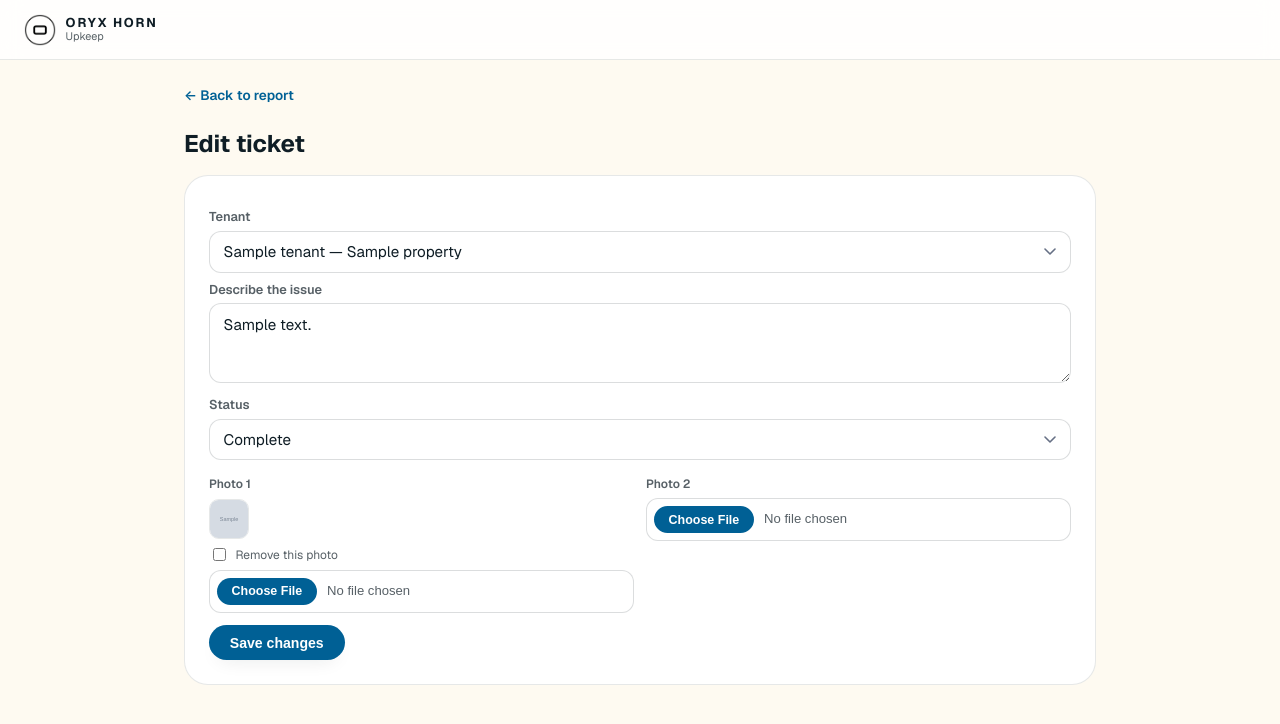
After one commit to info-oryx-horn/Claude-code, a Flask app: template tenant_ticketing/templates/edit_ticket.html in a window 1280 px wide. The commit adds this page. Shown: the top 724 px of the page. Run offline with Flask 3, Linux system fonts and the light colour scheme; the template is opened without the code that fills it: most values are stand-ins (such as "Sample title", 1, 10 or a date in 2020); grey boxes marked "Sample" are stand-in pictures.

Commit message:
Let the landlord edit any ticket
Adds an Edit link on each row of the landlord's ticket table, opening
a form pre-filled with the ticket's tenant, description, status, and
photos. Reassigning the tenant carries over their lease/property;
changing status sets/clears started_at and completed_at the same way
the handyman's status buttons do; each photo slot can be replaced or
removed, with the old file cleaned up from disk on replace/remove.

Co-Authored-By: Claude Sonnet 5 <noreply@anthropic.com>
Claude-Session: https://claude.ai/code/session_017K7J8DbLuRpj9FAm8P4ZcQ

```diff
--- a/tenant_ticketing/app.py
+++ b/tenant_ticketing/app.py
@@ -36,6 +36,14 @@ def _save_photo(file_storage):
     filename = f"{uuid.uuid4().hex}.{ext}"
     file_storage.save(UPLOAD_DIR / filename)
     return filename
+
+
+def _delete_photo(filename):
+    if not filename:
+        return
+    path = UPLOAD_DIR / filename
+    if path.exists():
+        path.unlink()
 
 
 def _create_ticket(tenant, description, photo_1, photo_2):
@@ -332,6 +340,81 @@ def create_ticket_for_tenant():
     return redirect(url_for("landlord_report"))
 
 
+@app.route("/landlord/tickets/<int:ticket_id>/edit", methods=["GET"])
+@login_required("landlord")
+def edit_ticket_form(ticket_id):
+    conn = db.get_conn()
+    ticket = conn.execute("SELECT * FROM tickets WHERE id = ?", (ticket_id,)).fetchone()
+    conn.close()
+    if ticket is None:
+        flash("Ticket not found.")
+        return redirect(url_for("landlord_report"))
+    tenants = db.list_tenants()
+    return render_template("edit_ticket.html", ticket=ticket, tenants=tenants)
+
+
+@app.route("/landlord/tickets/<int:ticket_id>/edit", methods=["POST"])
+@login_required("landlord")
+def edit_ticket(ticket_id):
+    conn = db.get_conn()
+    ticket = conn.execute("SELECT * FROM tickets WHERE id = ?", (ticket_id,)).fetchone()
+    if ticket is None:
+        conn.close()
+        flash("Ticket not found.")
+        return redirect(url_for("landlord_report"))
+
+    tenant_email = request.form.get("tenant_email", "").strip().lower()
+    description = request.form.get("description", "").strip()
+    status = request.form.get("status", "").strip()
+    tenant = db.get_user(tenant_email)
+
+    if tenant is None or tenant["role"] != "tenant":
+        conn.close()
+        flash("Pick a tenant from the list.")
+        return redirect(url_for("edit_ticket_form", ticket_id=ticket_id))
+    if not description:
+        conn.close()
+        flash("Please describe the issue.")
+        return redirect(url_for("edit_ticket_form", ticket_id=ticket_id))
+    if status not in ("in_queue", "in_process", "complete"):
+        conn.close()
+        flash("Unknown status.")
+        return redirect(url_for("edit_ticket_form", ticket_id=ticket_id))
+
+    updates = {
+        "tenant_email": tenant["email"],
+        "lease_id": tenant["lease_id"],
+        "property": tenant["property"],
+        "description": description,
+        "status": status,
+    }
+    if status != ticket["status"]:
+        if status == "in_process" and ticket["started_at"] is None:
+            updates["started_at"] = db.now_iso()
+        if status == "complete" and ticket["completed_at"] is None:
+            updates["completed_at"] = db.now_iso()
+        if status == "in_queue":
+            updates["started_at"] = None
+            updates["completed_at"] = None
+
+    for slot in ("photo_1", "photo_2"):
+        if request.form.get(f"remove_{slot}"):
+            _delete_photo(ticket[slot])
+            updates[slot] = None
+        else:
+            uploaded = _save_photo(request.files.get(slot))
+            if uploaded:
+                _delete_photo(ticket[slot])
+                updates[slot] = uploaded
+
+    with conn:
+        set_clause = ", ".join(f"{col} = ?" for col in updates)
+        conn.execute(f"UPDATE tickets SET {set_clause} WHERE id = ?", (*updates.values(), ticket_id))
+    conn.close()
+    flash("Ticket updated.")
+    return redirect(url_for("landlord_report"))
+
+
 @app.route("/landlord/tenants", methods=["POST"])
 @login_required("landlord")
 def add_tenant():
--- a/tenant_ticketing/static/style.css
+++ b/tenant_ticketing/static/style.css
@@ -141,6 +141,45 @@ td.photos { width: 1%; }
 .actions form { display: inline; }
 .actions button { padding: 0.45rem 1rem; font-size: 0.8rem; }
 
+.link-btn {
+  display: inline-flex;
+  align-items: center;
+  padding: 0.35rem 0.85rem;
+  border-radius: 999px;
+  border: 1px solid var(--ink-15);
+  background: var(--white);
+  color: var(--ink);
+  text-decoration: none;
+  font-size: 0.78rem;
+  font-weight: 600;
+  white-space: nowrap;
+}
+.link-btn:hover { background: var(--blue); border-color: var(--blue-deep); color: var(--blue-deep); }
+
+.back-link {
+  display: inline-block;
+  color: var(--blue-deep);
+  font-size: 0.85rem;
+  font-weight: 600;
+  text-decoration: none;
+  margin-bottom: 0.5rem;
+}
+.back-link:hover { text-decoration: underline; }
+
+.checkbox-label {
+  display: flex;
+  align-items: center;
+  gap: 0.4rem;
+  font-size: 0.8rem;
+  font-weight: 400;
+  color: var(--ink-70);
+  margin: 0.35rem 0;
+}
+.checkbox-label input[type="checkbox"] { width: auto; }
+
+.edit-thumb { margin: 0.4rem 0; }
+.edit-thumb img { width: 64px; height: 64px; }
+
 .flash {
   background: var(--sage);
   color: var(--sage-deep);
--- /dev/null
+++ b/tenant_ticketing/templates/edit_ticket.html
@@ -0,0 +1,58 @@
+{% extends "base.html" %}
+{% block title %}Edit Ticket{% endblock %}
+{% block content %}
+  <a href="{{ url_for('landlord_report') }}" class="back-link">&larr; Back to report</a>
+  <h1>Edit ticket</h1>
+
+  <div class="card">
+    <form method="post" action="{{ url_for('edit_ticket', ticket_id=ticket['id']) }}" enctype="multipart/form-data">
+      <label for="tenant_email">Tenant</label>
+      <select id="tenant_email" name="tenant_email" required>
+        {% for tenant in tenants %}
+          <option value="{{ tenant['email'] }}" {% if tenant['email'] == ticket['tenant_email'] %}selected{% endif %}>
+            {{ tenant['name'] }}{% if tenant['property'] %} — {{ tenant['property'] }}{% endif %}
+          </option>
+        {% endfor %}
+      </select>
+
+      <label for="description">Describe the issue</label>
+      <textarea id="description" name="description" rows="3" required>{{ ticket['description'] }}</textarea>
+
+      <label for="status">Status</label>
+      <select id="status" name="status" required>
+        <option value="in_queue" {% if ticket['status'] == 'in_queue' %}selected{% endif %}>In Queue</option>
+        <option value="in_process" {% if ticket['status'] == 'in_process' %}selected{% endif %}>In Process</option>
+        <option value="complete" {% if ticket['status'] == 'complete' %}selected{% endif %}>Complete</option>
+      </select>
+
+      <div class="photo-field">
+        <div>
+          <label for="photo_1">Photo 1</label>
+          {% if ticket['photo_1'] %}
+            <div class="photo-thumbs edit-thumb">
+              <a href="{{ url_for('uploaded_file', filename=ticket['photo_1']) }}" target="_blank" rel="noopener">
+                <img src="{{ url_for('uploaded_file', filename=ticket['photo_1']) }}" alt="Current photo 1">
+              </a>
+            </div>
+            <label class="checkbox-label"><input type="checkbox" name="remove_photo_1"> Remove this photo</label>
+          {% endif %}
+          <input type="file" id="photo_1" name="photo_1" accept="image/*">
+        </div>
+        <div>
+          <label for="photo_2">Photo 2</label>
+          {% if ticket['photo_2'] %}
+            <div class="photo-thumbs edit-thumb">
+              <a href="{{ url_for('uploaded_file', filename=ticket['photo_2']) }}" target="_blank" rel="noopener">
+                <img src="{{ url_for('uploaded_file', filename=ticket['photo_2']) }}" alt="Current photo 2">
+              </a>
+            </div>
+            <label class="checkbox-label"><input type="checkbox" name="remove_photo_2"> Remove this photo</label>
+          {% endif %}
+          <input type="file" id="photo_2" name="photo_2" accept="image/*">
+        </div>
+      </div>
+
+      <button type="submit">Save changes</button>
+    </form>
+  </div>
+{% endblock %}
--- a/tenant_ticketing/templates/landlord_report.html
+++ b/tenant_ticketing/templates/landlord_report.html
@@ -56,7 +56,7 @@
   <h2>All tickets</h2>
   <table>
     <thead>
-      <tr><th>Property</th><th>Tenant</th><th>Description</th><th>Photos</th><th class="date">Submitted</th><th class="status">Status</th><th class="date">Resolved</th></tr>
+      <tr><th>Property</th><th>Tenant</th><th>Description</th><th>Photos</th><th class="date">Submitted</th><th class="status">Status</th><th class="date">Resolved</th><th></th></tr>
     </thead>
     <tbody>
       {% for t in tickets %}
@@ -68,6 +68,7 @@
           <td class="date">{{ t['created_at'][:10] }}</td>
           <td class="status"><span class="badge badge-{{ t['status'] }}">{{ t['status']|replace('_', ' ')|title }}</span></td>
           <td class="date">{{ t['completed_at'][:10] if t['completed_at'] else '-' }}</td>
+          <td class="date"><a class="link-btn" href="{{ url_for('edit_ticket_form', ticket_id=t['id']) }}">Edit</a></td>
         </tr>
       {% endfor %}
     </tbody>
```
